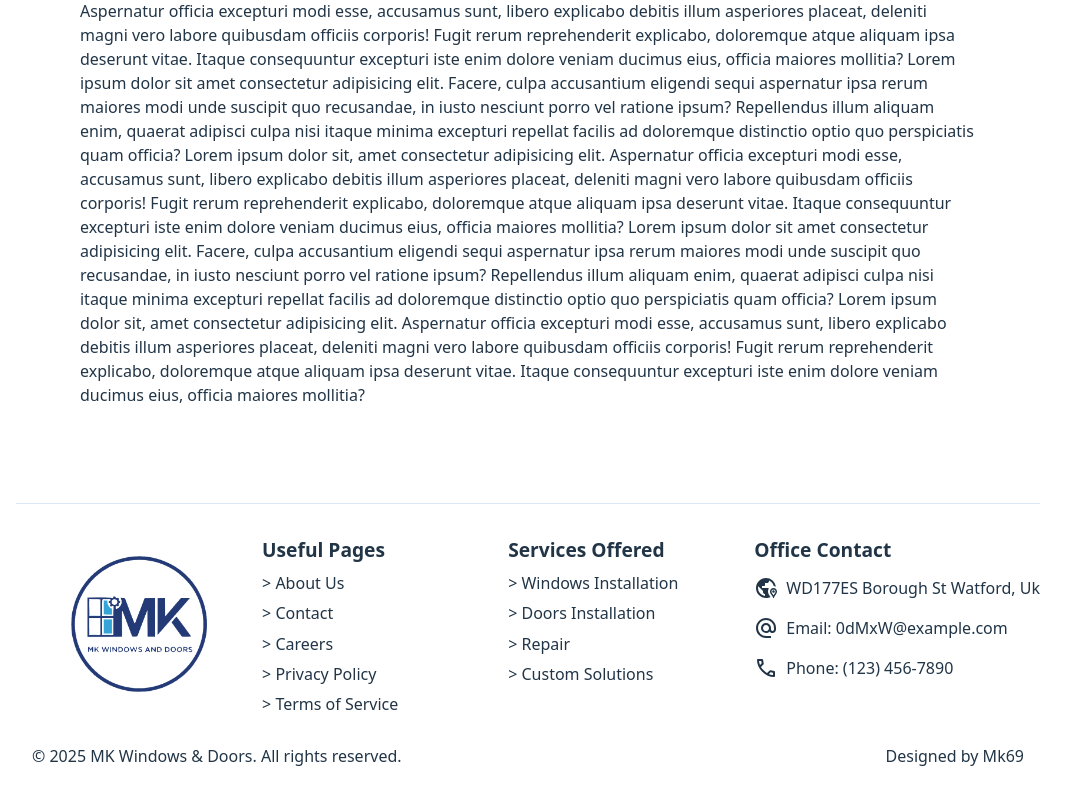
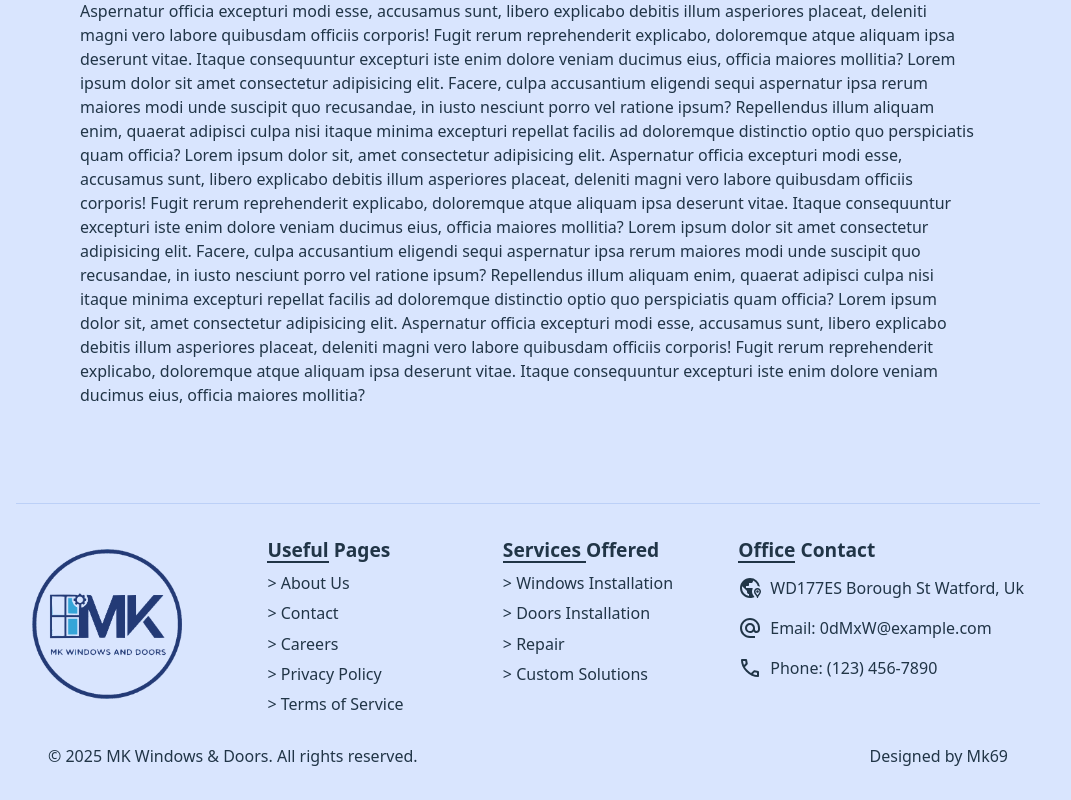
Before and after one commit to MarekKabala1/windowsTradeWebPage, a React (Vite) app: page / in a window 1280 px wide. Shown: the part 8002-8802 px from the top of the page, without its empty margins (112-1183 px from the left). Built offline with nearby package versions, Linux system fonts and the light colour scheme.

Commit message:
feat(footer): enhance footer navigation headings with spans and adjust styles

```diff
--- a/src/components/Footer.tsx
+++ b/src/components/Footer.tsx
@@ -10,7 +10,9 @@ export default function Footer() {
           <img src={mkLogo} alt="Logo" />
         </div>
         <div className="nav1 ">
-          <h3>Useful Pages</h3>
+          <h3>
+            <span>Useful</span> Pages
+          </h3>
           <ul className="footer-nav-links">
             <li>
               <a href="/about"> &gt; About Us</a>
@@ -30,7 +32,9 @@ export default function Footer() {
           </ul>
         </div>
         <div className="nav2">
-          <h3>Services Offered</h3>
+          <h3>
+            <span>Services </span>Offered
+          </h3>
           <ul className="footer-nav-links">
             <li>
               <a href="/windows"> &gt; Windows Installation</a>
@@ -48,7 +52,9 @@ export default function Footer() {
           </ul>
         </div>
         <div className="nav3">
-          <h3>Office Contact</h3>
+          <h3>
+            <span>Office</span> Contact
+          </h3>
           <ul className="footer-nav-links">
             <li>
               <svg
--- a/src/index.css
+++ b/src/index.css
@@ -137,7 +137,7 @@ button:focus-visible {
 @media (prefers-color-scheme: light) {
   :root {
     color: var(--text-dark);
-    background-color: var(--background-light);
+    background-color: var(--background-gradient);
   }
   a:hover {
     color: var(--primary-blue-light);
@@ -688,7 +688,7 @@ footer {
   border-top: 1px solid var(--nav-accent);
   margin-top: 4rem;
   width: 80vw;
-  padding: 2rem 0;
+  padding: 2rem 1rem;
 
   @media (prefers-color-scheme: dark) {
     color: var(--text-secondary-dark);
@@ -721,7 +721,7 @@ footer {
     height: 100%;
     display: flex;
     flex-direction: column;
-    align-items: center;
+    align-items: start;
     justify-content: center;
   }
 
@@ -747,15 +747,15 @@ footer {
   }
 }
 .footer-logo {
-  max-width: 200px;
+  max-width: 150px;
   height: auto;
-  /* margin-bottom: 1rem; */
-  margin: 0 auto 1rem auto;
 
+ @media (max-width: 600px) {
+    margin: 0 auto 1rem auto;
+ }
   img {
     width: 100%;
     height: auto;
-    padding: 0 2rem;
   }
 }
 
@@ -777,19 +777,23 @@ footer {
   align-items: flex-start;
   gap: 1rem;
 }
-.footer-nav-divider > h3::after {
+.footer-nav-container> div > h3 > span {
+  position: relative;
+
+ &::after {
   content: '';
   position: absolute;
   left: 0;
   bottom: 0;
   display: block;
-  width: 5vw;
+  width:100%;
   height: 2px;
   background-color: var(--text-dark);
 
-  @media (prefers-color-scheme: dark) {
-    background-color: var(--text-secondary-dark);
-  }
+    @media (prefers-color-scheme: dark) {
+      background-color: var(--text-secondary-dark);
+    }
+ }
 }
 
 .footer-nav-links > li {
```
